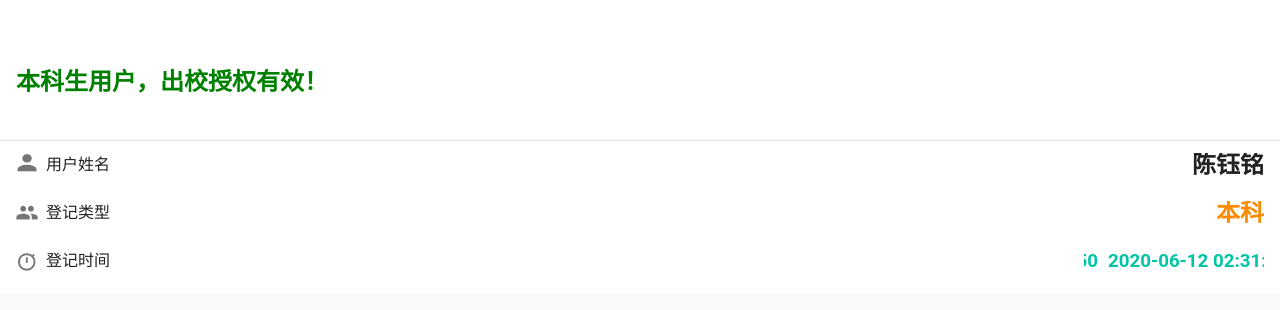
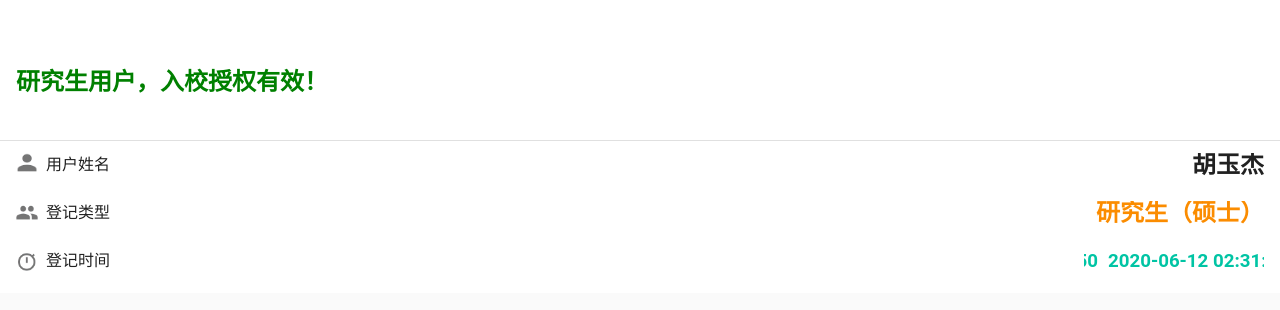
Before and after one commit to donaghy956/PYIN, a plain HTML site: page index.html in a window 1280 px wide. Drawn offline with Linux system fonts and the light colour scheme; a web font is replaced by a local one.

Commit message:
Update index.html

```diff
--- a/index.html
+++ b/index.html
@@ -108,7 +108,7 @@
                             <div data-v-477b291f="" class="layout column justify-center">
                                 <div data-v-477b291f="" class="flex xs12">
                                     <div data-v-477b291f="" style="text-align: justify;">
-                                        <span data-v-477b291f="" style="font-weight: bold; color: green; font-size: 24px; width: 100%; display: inline-block;">本科生用户，出校授权有效！</span>
+                                        <span data-v-477b291f="" style="font-weight: bold; color: green; font-size: 24px; width: 100%; display: inline-block;">研究生用户，入校授权有效！</span>
                                     </div>
                                 </div>
                             </div>
@@ -125,7 +125,7 @@
                                 <div data-v-477b291f="" class="v-list__tile__content">
                                     <div data-v-477b291f="" class="v-list__tile__title">
                                         <div data-v-477b291f="" class="layout justify-end">
-                                            <h2 data-v-477b291f="">陈钰铭</h2>
+                                            <h2 data-v-477b291f="">胡玉杰</h2>
                                         </div>
                                     </div>
                                 </div>
@@ -141,7 +141,7 @@
                                 <div data-v-477b291f="" class="v-list__tile__content">
                                     <div data-v-477b291f="" class="v-list__tile__title warning--text">
                                         <div data-v-477b291f="" class="layout justify-end">
-                                            <h2 data-v-477b291f="">本科</h2>
+                                            <h2 data-v-477b291f="">研究生（硕士）</h2>
                                         </div>
                                     </div>
                                 </div>
```
